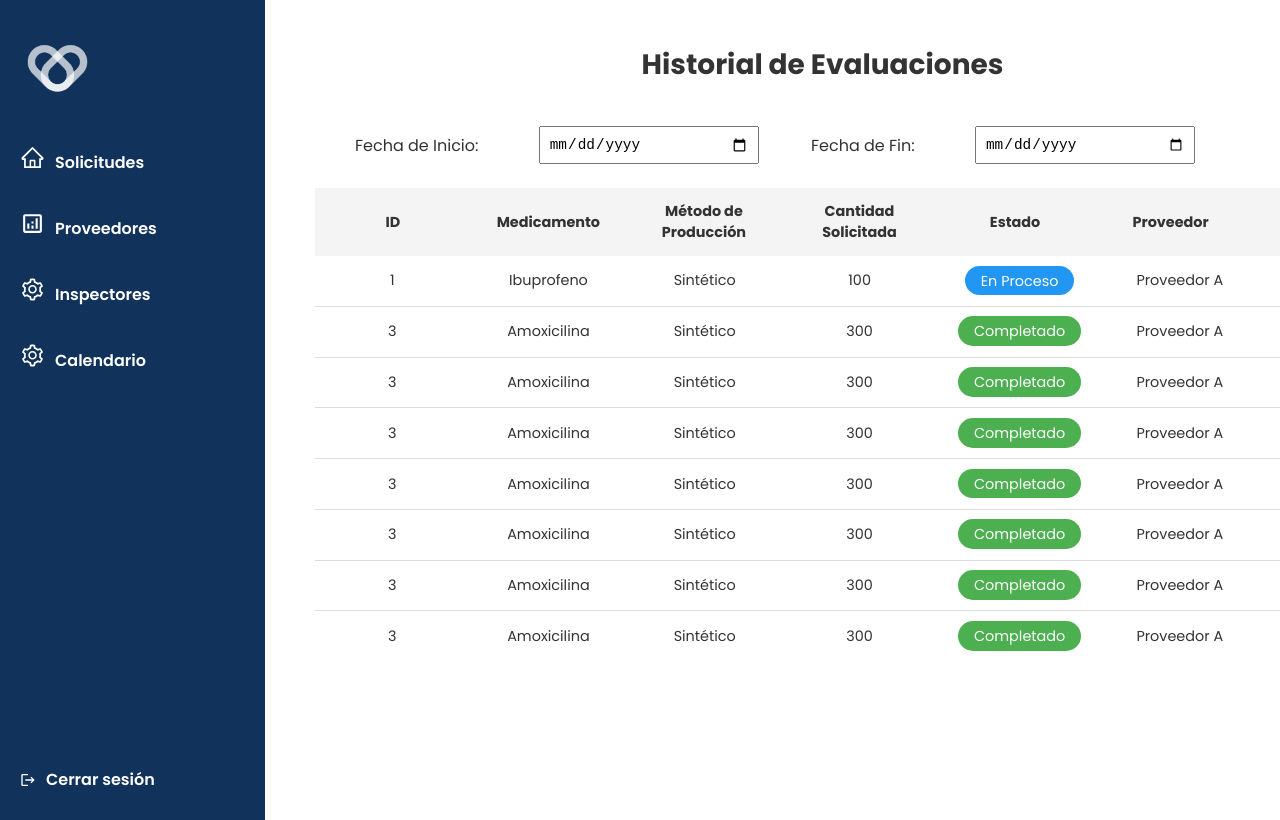
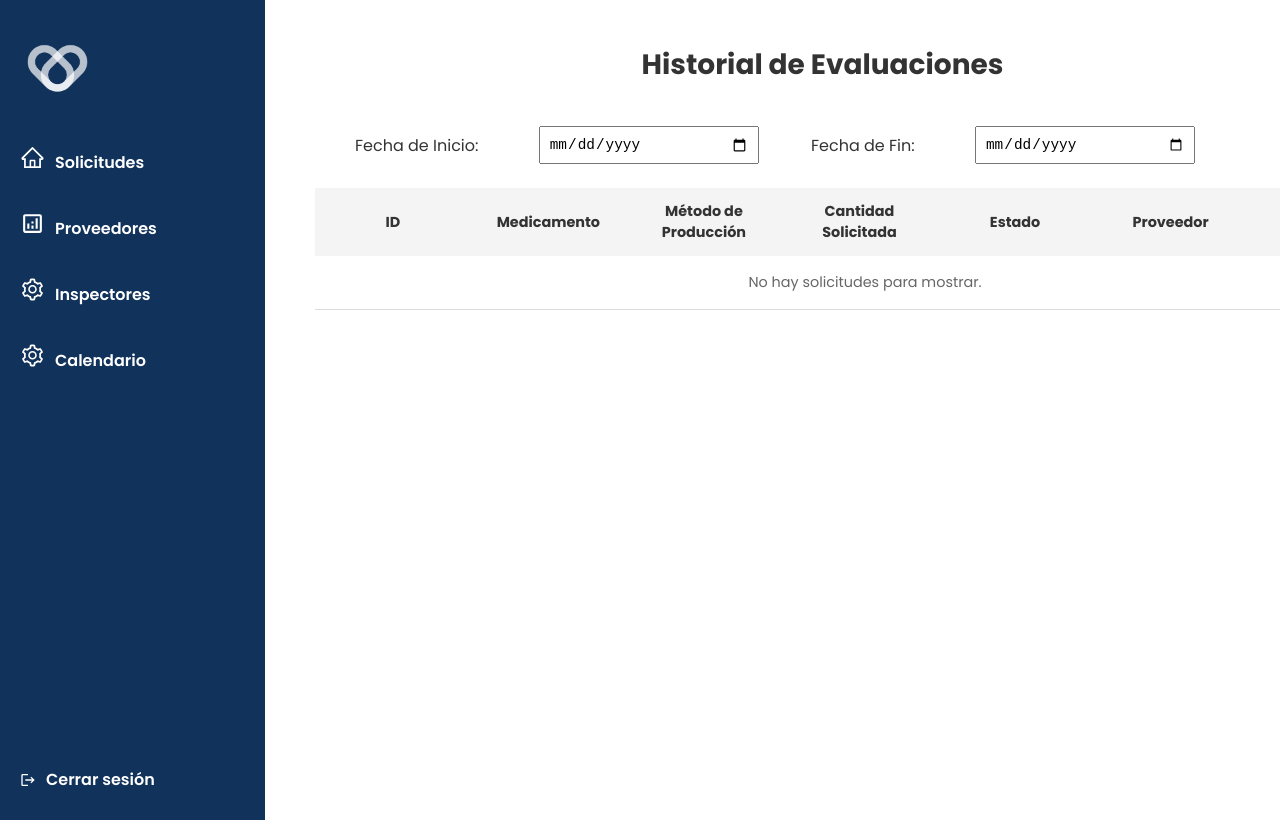
Before and after one commit to AshliCuevas/proyecto-final-desarrollo-web, a React (Create React App) app: page /HistorialEvaluacionesIns in a window 1280 px wide. Shown: the top 820 px of the page. Built offline with nearby package versions, Linux system fonts and the light colour scheme; the HTML template or start-up script is replaced by a standard one.

Commit message:
Update HistorialEvaluacionesIns.js
Este se mostrara cuando el ID del rol de insprector entre al igual que proveedor

```diff
--- a/src/componentes_front/HistorialEvaluacionesIns.js
+++ b/src/componentes_front/HistorialEvaluacionesIns.js
@@ -2,15 +2,12 @@ import { display, minWidth } from "@mui/system";
 import { AlignCenter } from "lucide-react";
 import React, { useState, useEffect } from "react";
 
-const HistorialEvaluacionesIns = ({ usertype }) => {
+const HistorialEvaluacionesIns = ({ inspectorId }) => {
   const [historial, setHistorial] = useState([]);
   const [showOverlay, setShowOverlay] = useState(false);
   const [selectedSolicitud, setSelectedSolicitud] = useState(null);
   const [fechaInicio, setFechaInicio] = useState("");
   const [fechaFin, setFechaFin] = useState("");
-
-  // Simulación del ID del inspector logueado
-  const inspectorId = "INS001";
 
   useEffect(() => {
     // Datos simulados de solicitudes con ID del inspector
@@ -37,246 +34,7 @@ const HistorialEvaluacionesIns = ({ usertype }) => {
         metodo_produccion: "Biológico",
         cantidad_med: 200,
         status_solicitud: "Completado",
-        id_inspector: "INS002",
-        proveedor: "Proveedor B",
-        comentario: "Aprobado por el administrador.",
-        nivel_riesgo: "Bajo",
-        riesgo_tipo: "Semestral",
-        fecha_evaluacion: "2025-01-15",
-        fecha_proxima: "2025-07-15",
-      },
-      {
-        id_solicitud: 3,
-        id_medicamento: "Amoxicilina",
-        id_subcategoria: "Antibióticos",
-        metodo_produccion: "Sintético",
-        cantidad_med: 300,
-        status_solicitud: "Completado",
         id_inspector: "INS001",
-        proveedor: "Proveedor A",
-        comentario: "No cumple con los estándares mínimos.",
-        nivel_riesgo: "Crítico",
-        riesgo_tipo: "Mensual",
-        fecha_evaluacion: "2025-01-20",
-        fecha_proxima: "2025-02-20",
-      },
-      {
-        id_solicitud: 2,
-        id_medicamento: "Paracetamol",
-        id_subcategoria: "Analgésicos",
-        metodo_produccion: "Biológico",
-        cantidad_med: 200,
-        status_solicitud: "Completado",
-        id_inspector: "INS002",
-        proveedor: "Proveedor B",
-        comentario: "Aprobado por el administrador.",
-        nivel_riesgo: "Bajo",
-        riesgo_tipo: "Semestral",
-        fecha_evaluacion: "2025-01-15",
-        fecha_proxima: "2025-07-15",
-      },
-      {
-        id_solicitud: 3,
-        id_medicamento: "Amoxicilina",
-        id_subcategoria: "Antibióticos",
-        metodo_produccion: "Sintético",
-        cantidad_med: 300,
-        status_solicitud: "Completado",
-        id_inspector: "INS001",
-        proveedor: "Proveedor A",
-        comentario: "No cumple con los estándares mínimos.",
-        nivel_riesgo: "Crítico",
-        riesgo_tipo: "Mensual",
-        fecha_evaluacion: "2025-01-20",
-        fecha_proxima: "2025-02-20",
-      },
-      {
-        id_solicitud: 2,
-        id_medicamento: "Paracetamol",
-        id_subcategoria: "Analgésicos",
-        metodo_produccion: "Biológico",
-        cantidad_med: 200,
-        status_solicitud: "Completado",
-        id_inspector: "INS002",
-        proveedor: "Proveedor B",
-        comentario: "Aprobado por el administrador.",
-        nivel_riesgo: "Bajo",
-        riesgo_tipo: "Semestral",
-        fecha_evaluacion: "2025-01-15",
-        fecha_proxima: "2025-07-15",
-      },
-      {
-        id_solicitud: 3,
-        id_medicamento: "Amoxicilina",
-        id_subcategoria: "Antibióticos",
-        metodo_produccion: "Sintético",
-        cantidad_med: 300,
-        status_solicitud: "Completado",
-        id_inspector: "INS001",
-        proveedor: "Proveedor A",
-        comentario: "No cumple con los estándares mínimos.",
-        nivel_riesgo: "Crítico",
-        riesgo_tipo: "Mensual",
-        fecha_evaluacion: "2025-01-20",
-        fecha_proxima: "2025-02-20",
-      },
-      {
-        id_solicitud: 2,
-        id_medicamento: "Paracetamol",
-        id_subcategoria: "Analgésicos",
-        metodo_produccion: "Biológico",
-        cantidad_med: 200,
-        status_solicitud: "Completado",
-        id_inspector: "INS002",
-        proveedor: "Proveedor B",
-        comentario: "Aprobado por el administrador.",
-        nivel_riesgo: "Bajo",
-        riesgo_tipo: "Semestral",
-        fecha_evaluacion: "2025-01-15",
-        fecha_proxima: "2025-07-15",
-      },
-      {
-        id_solicitud: 3,
-        id_medicamento: "Amoxicilina",
-        id_subcategoria: "Antibióticos",
-        metodo_produccion: "Sintético",
-        cantidad_med: 300,
-        status_solicitud: "Completado",
-        id_inspector: "INS001",
-        proveedor: "Proveedor A",
-        comentario: "No cumple con los estándares mínimos.",
-        nivel_riesgo: "Crítico",
-        riesgo_tipo: "Mensual",
-        fecha_evaluacion: "2025-01-20",
-        fecha_proxima: "2025-02-20",
-      },
-      {
-        id_solicitud: 2,
-        id_medicamento: "Paracetamol",
-        id_subcategoria: "Analgésicos",
-        metodo_produccion: "Biológico",
-        cantidad_med: 200,
-        status_solicitud: "Completado",
-        id_inspector: "INS002",
-        proveedor: "Proveedor B",
-        comentario: "Aprobado por el administrador.",
-        nivel_riesgo: "Bajo",
-        riesgo_tipo: "Semestral",
-        fecha_evaluacion: "2025-01-15",
-        fecha_proxima: "2025-07-15",
-      },
-      {
-        id_solicitud: 3,
-        id_medicamento: "Amoxicilina",
-        id_subcategoria: "Antibióticos",
-        metodo_produccion: "Sintético",
-        cantidad_med: 300,
-        status_solicitud: "Completado",
-        id_inspector: "INS001",
-        proveedor: "Proveedor A",
-        comentario: "No cumple con los estándares mínimos.",
-        nivel_riesgo: "Crítico",
-        riesgo_tipo: "Mensual",
-        fecha_evaluacion: "2025-01-20",
-        fecha_proxima: "2025-02-20",
-      },
-      {
-        id_solicitud: 2,
-        id_medicamento: "Paracetamol",
-        id_subcategoria: "Analgésicos",
-        metodo_produccion: "Biológico",
-        cantidad_med: 200,
-        status_solicitud: "Completado",
-        id_inspector: "INS002",
-        proveedor: "Proveedor B",
-        comentario: "Aprobado por el administrador.",
-        nivel_riesgo: "Bajo",
-        riesgo_tipo: "Semestral",
-        fecha_evaluacion: "2025-01-15",
-        fecha_proxima: "2025-07-15",
-      },
-      {
-        id_solicitud: 3,
-        id_medicamento: "Amoxicilina",
-        id_subcategoria: "Antibióticos",
-        metodo_produccion: "Sintético",
-        cantidad_med: 300,
-        status_solicitud: "Completado",
-        id_inspector: "INS001",
-        proveedor: "Proveedor A",
-        comentario: "No cumple con los estándares mínimos.",
-        nivel_riesgo: "Crítico",
-        riesgo_tipo: "Mensual",
-        fecha_evaluacion: "2025-01-20",
-        fecha_proxima: "2025-02-20",
-      },
-      {
-        id_solicitud: 2,
-        id_medicamento: "Paracetamol",
-        id_subcategoria: "Analgésicos",
-        metodo_produccion: "Biológico",
-        cantidad_med: 200,
-        status_solicitud: "Completado",
-        id_inspector: "INS002",
-        proveedor: "Proveedor B",
-        comentario: "Aprobado por el administrador.",
-        nivel_riesgo: "Bajo",
-        riesgo_tipo: "Semestral",
-        fecha_evaluacion: "2025-01-15",
-        fecha_proxima: "2025-07-15",
-      },
-      {
-        id_solicitud: 3,
-        id_medicamento: "Amoxicilina",
-        id_subcategoria: "Antibióticos",
-        metodo_produccion: "Sintético",
-        cantidad_med: 300,
-        status_solicitud: "Completado",
-        id_inspector: "INS001",
-        proveedor: "Proveedor A",
-        comentario: "No cumple con los estándares mínimos.",
-        nivel_riesgo: "Crítico",
-        riesgo_tipo: "Mensual",
-        fecha_evaluacion: "2025-01-20",
-        fecha_proxima: "2025-02-20",
-      },
-      {
-        id_solicitud: 2,
-        id_medicamento: "Paracetamol",
-        id_subcategoria: "Analgésicos",
-        metodo_produccion: "Biológico",
-        cantidad_med: 200,
-        status_solicitud: "Completado",
-        id_inspector: "INS002",
-        proveedor: "Proveedor B",
-        comentario: "Aprobado por el administrador.",
-        nivel_riesgo: "Bajo",
-        riesgo_tipo: "Semestral",
-        fecha_evaluacion: "2025-01-15",
-        fecha_proxima: "2025-07-15",
-      },
-      {
-        id_solicitud: 3,
-        id_medicamento: "Amoxicilina",
-        id_subcategoria: "Antibióticos",
-        metodo_produccion: "Sintético",
-        cantidad_med: 300,
-        status_solicitud: "Completado",
-        id_inspector: "INS001",
-        proveedor: "Proveedor A",
-        comentario: "No cumple con los estándares mínimos.",
-        nivel_riesgo: "Crítico",
-        riesgo_tipo: "Mensual",
-        fecha_evaluacion: "2025-01-20",
-        fecha_proxima: "2025-02-20",
-      },{
-        id_solicitud: 2,
-        id_medicamento: "Paracetamol",
-        id_subcategoria: "Analgésicos",
-        metodo_produccion: "Biológico",
-        cantidad_med: 200,
-        status_solicitud: "Completado",
-        id_inspector: "INS002",
         proveedor: "Proveedor B",
         comentario: "Aprobado por el administrador.",
         nivel_riesgo: "Bajo",
@@ -437,12 +195,12 @@ const HistorialEvaluacionesIns = ({ usertype }) => {
             <h2>Resumen de la Evaluación</h2>
             <p><strong>Medicamento:</strong> {selectedSolicitud.id_medicamento}</p>
             <p><strong>Categoría:</strong> {selectedSolicitud.id_subcategoria}</p>
-            <p><strong>Comentario:</strong> {selectedSolicitud.comentario}</p>
             <p><strong>Proveedor:</strong> {selectedSolicitud.proveedor}</p>
             <p><strong>Nivel de Riesgo:</strong> {selectedSolicitud.nivel_riesgo}</p>
             <p><strong>Frecuencia de Inspección:</strong> {selectedSolicitud.riesgo_tipo}</p>
             <p><strong>Fecha de Evaluación:</strong> {selectedSolicitud.fecha_evaluacion}</p>
             <p><strong>Próxima Evaluación:</strong> {selectedSolicitud.fecha_proxima}</p>
+            <p><strong>Comentario:</strong> {selectedSolicitud.comentario}</p>
             <button onClick={handleCloseOverlay} style={styles.closeButton}>
               Cerrar
             </button>
```
